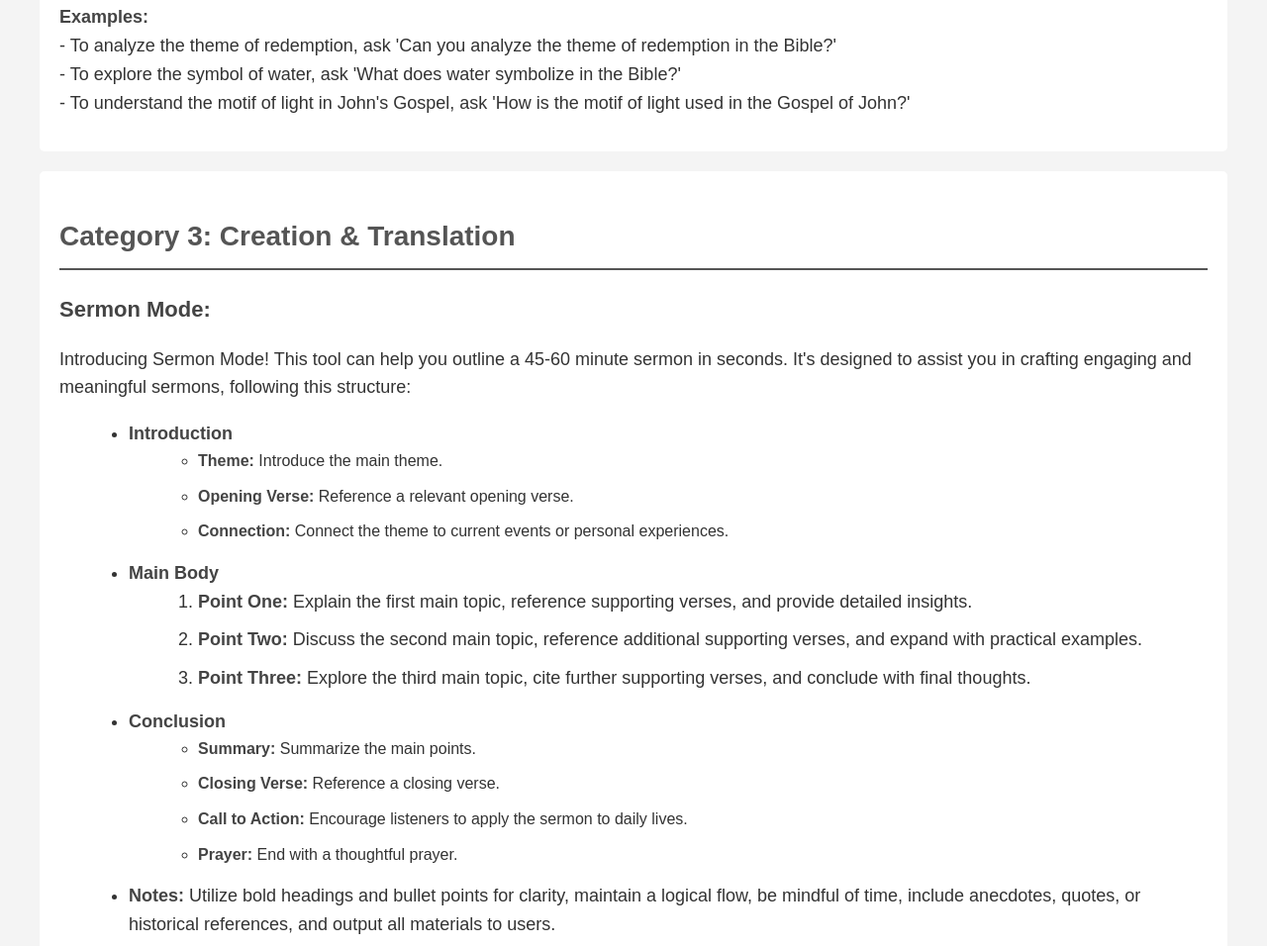
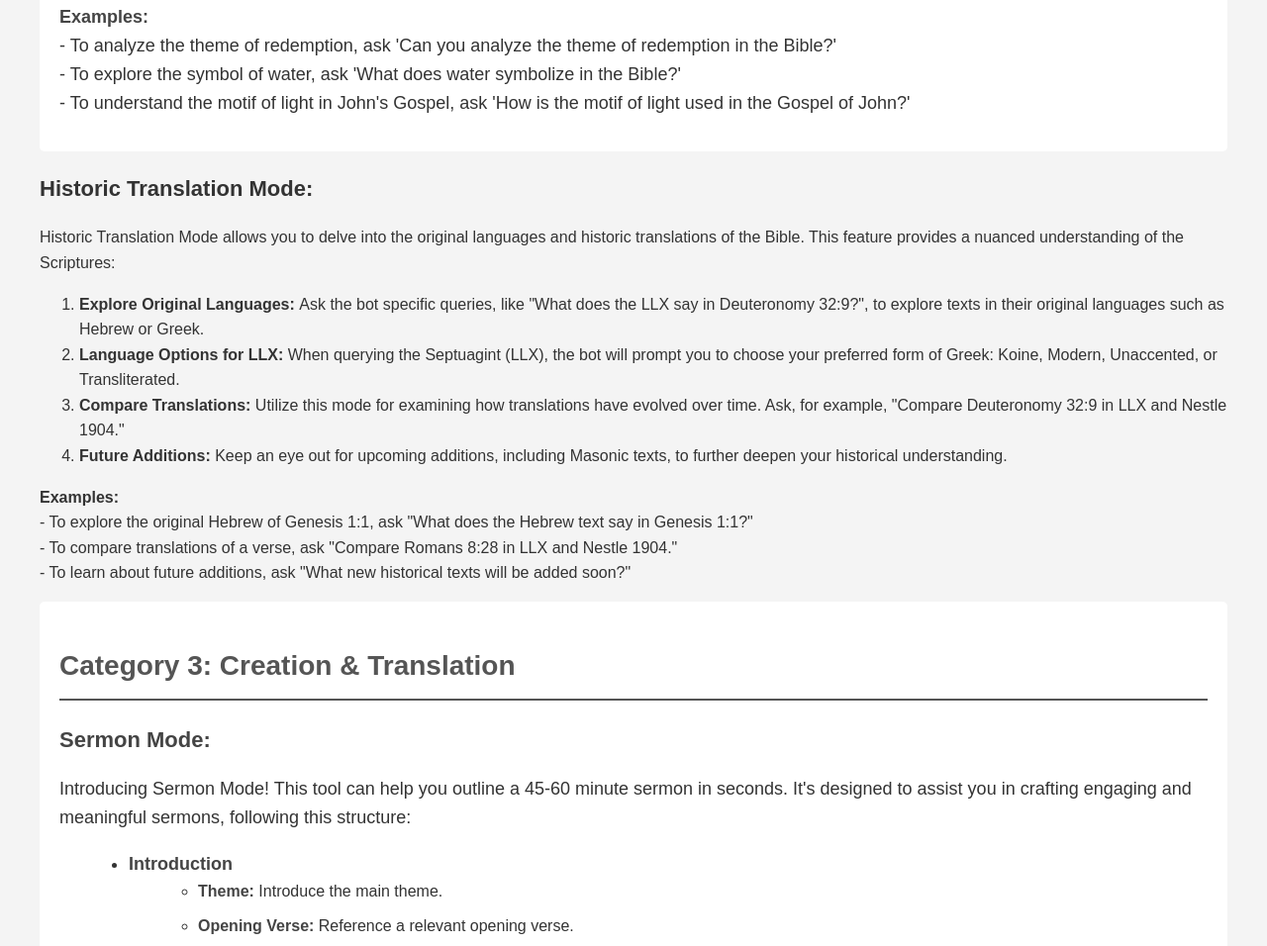
Before and after one commit to kyle-mirich/bible-bot-pages, a plain HTML site: page tutorial_page.html in a window 1280 px wide. Shown: the part 3533-4489 px from the top of the page at 99% size. Drawn offline with Linux system fonts and the light colour scheme.

Commit message:
Update tutorial_page.html

```diff
--- a/tutorial_page.html
+++ b/tutorial_page.html
@@ -397,6 +397,52 @@
      - To understand the motif of light in John's Gospel, ask 'How is the motif of light used in the Gospel of John?'
     </p>
    </div>
+     <h3>
+  <strong>
+    Historic Translation Mode:
+  </strong>
+</h3>
+<p>
+  Historic Translation Mode allows you to delve into the original languages and historic translations of the Bible. This feature provides a nuanced understanding of the Scriptures:
+</p>
+<ol>
+  <li>
+    <strong>
+      Explore Original Languages:
+    </strong>
+    Ask the bot specific queries, like "What does the LLX say in Deuteronomy 32:9?", to explore texts in their original languages such as Hebrew or Greek.
+  </li>
+  <li>
+    <strong>
+      Language Options for LLX:
+    </strong>
+    When querying the Septuagint (LLX), the bot will prompt you to choose your preferred form of Greek: Koine, Modern, Unaccented, or Transliterated.
+  </li>
+  <li>
+    <strong>
+      Compare Translations:
+    </strong>
+    Utilize this mode for examining how translations have evolved over time. Ask, for example, "Compare Deuteronomy 32:9 in LLX and Nestle 1904."
+  </li>
+  <li>
+    <strong>
+      Future Additions:
+    </strong>
+    Keep an eye out for upcoming additions, including Masonic texts, to further deepen your historical understanding.
+  </li>
+</ol>
+<p>
+  <strong>
+    Examples:
+  </strong>
+  <br/>
+  - To explore the original Hebrew of Genesis 1:1, ask "What does the Hebrew text say in Genesis 1:1?"
+  <br/>
+  - To compare translations of a verse, ask "Compare Romans 8:28 in LLX and Nestle 1904."
+  <br/>
+  - To learn about future additions, ask "What new historical texts will be added soon?"
+</p>
+
    <div class="section">
     <h2>
      Category 3: Creation &amp; Translation
```
